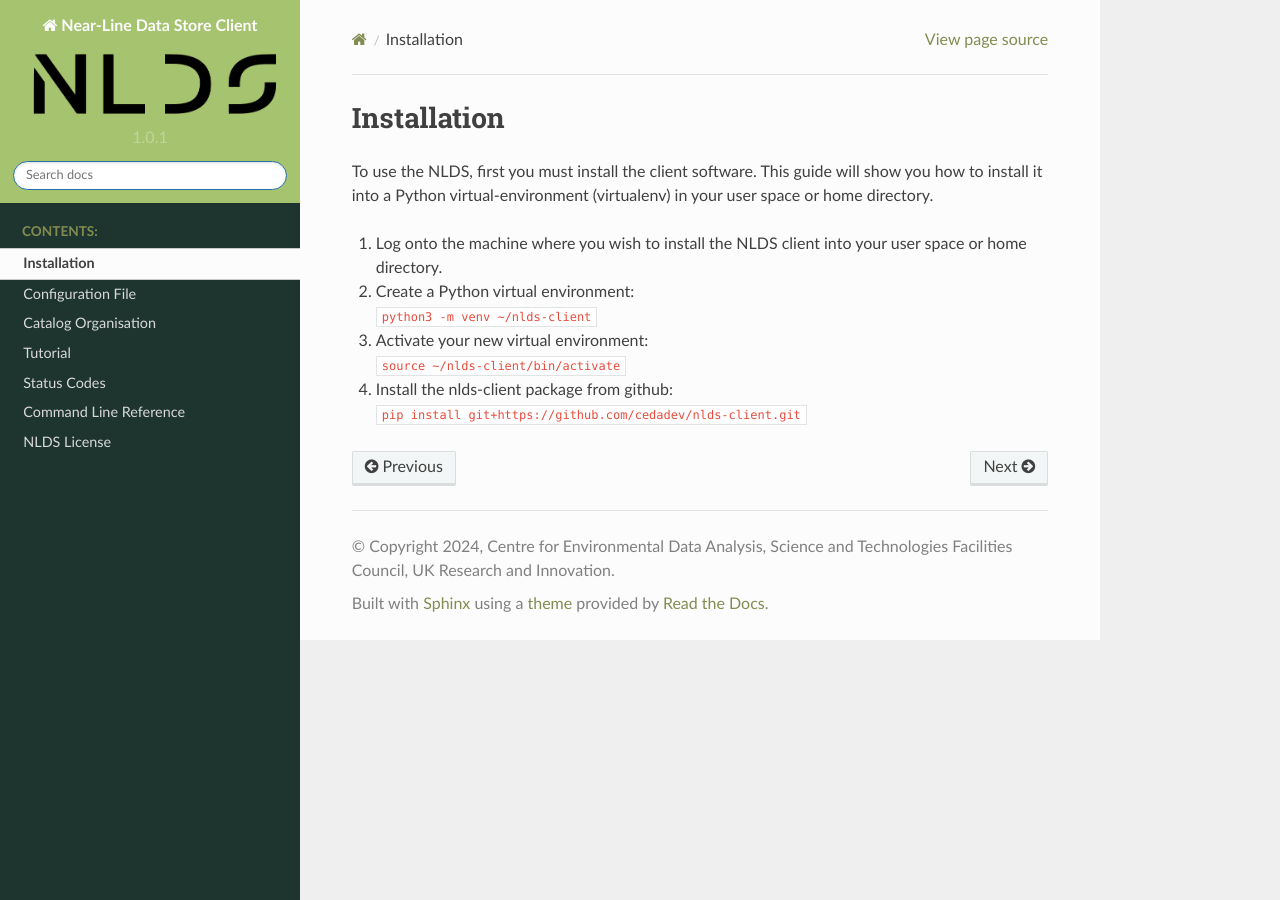
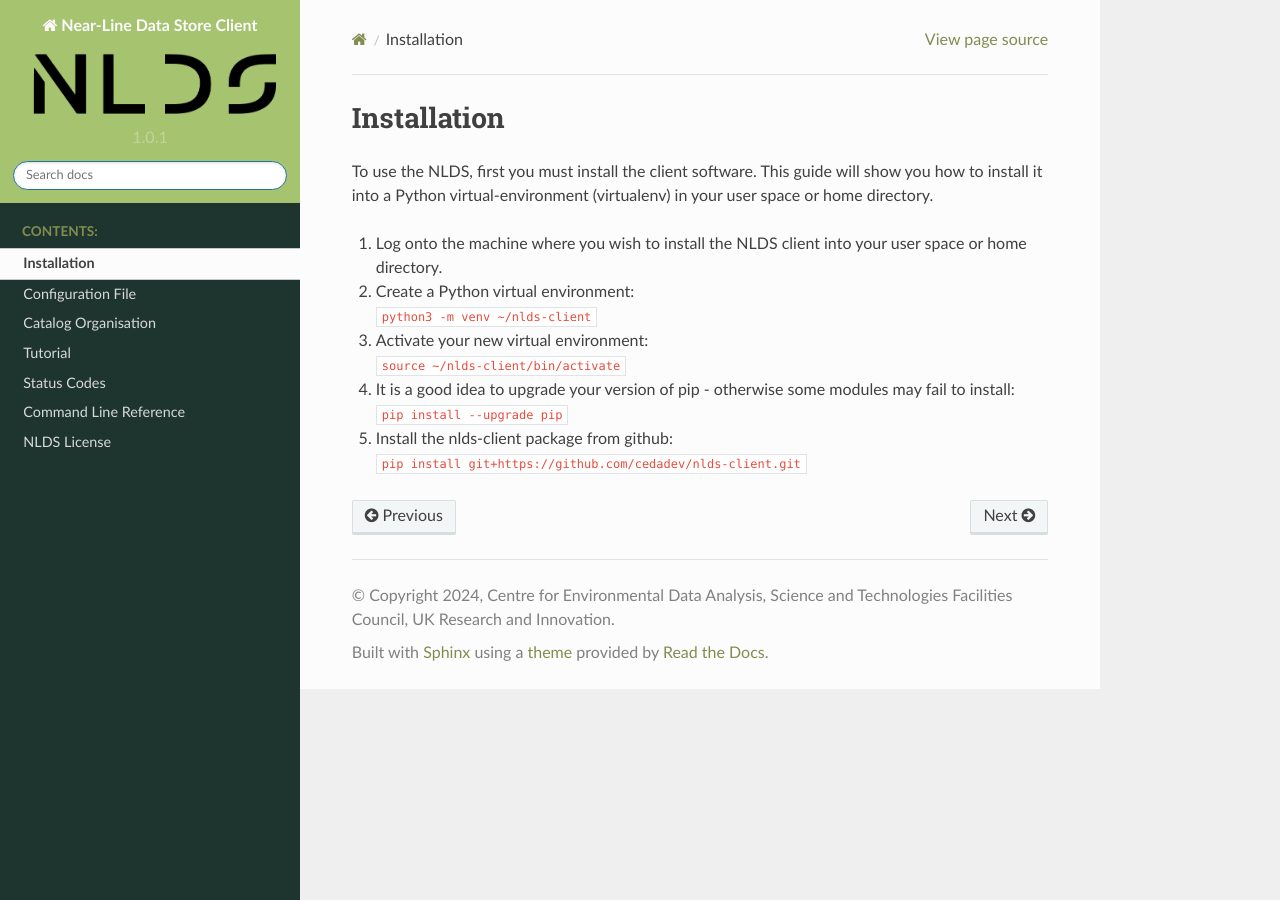
Before and after one commit to cedadev/nlds-client, a Sphinx documentation site: the page built from docs/user_guide/source/installation.rst, in a window 1280 px wide. Built offline with Sphinx 7.4.7 and the Read the Docs theme 2.0.0, drawn with Linux system fonts in a browser that asks for light colours.

Commit message:
Added instructions to upgrade pip when installing

```diff
--- a/docs/user_guide/source/installation.rst
+++ b/docs/user_guide/source/installation.rst
@@ -19,5 +19,8 @@ user space or home directory.
 #. Activate your new virtual environment: |br|
    ``source ~/nlds-client/bin/activate``
 
+#. It is a good idea to upgrade your version of pip - otherwise some modules may fail to install: |br|
+   ``pip install --upgrade pip``
+
 #. Install the nlds-client package from github: |br|
    ``pip install git+https://github.com/cedadev/nlds-client.git``
```
